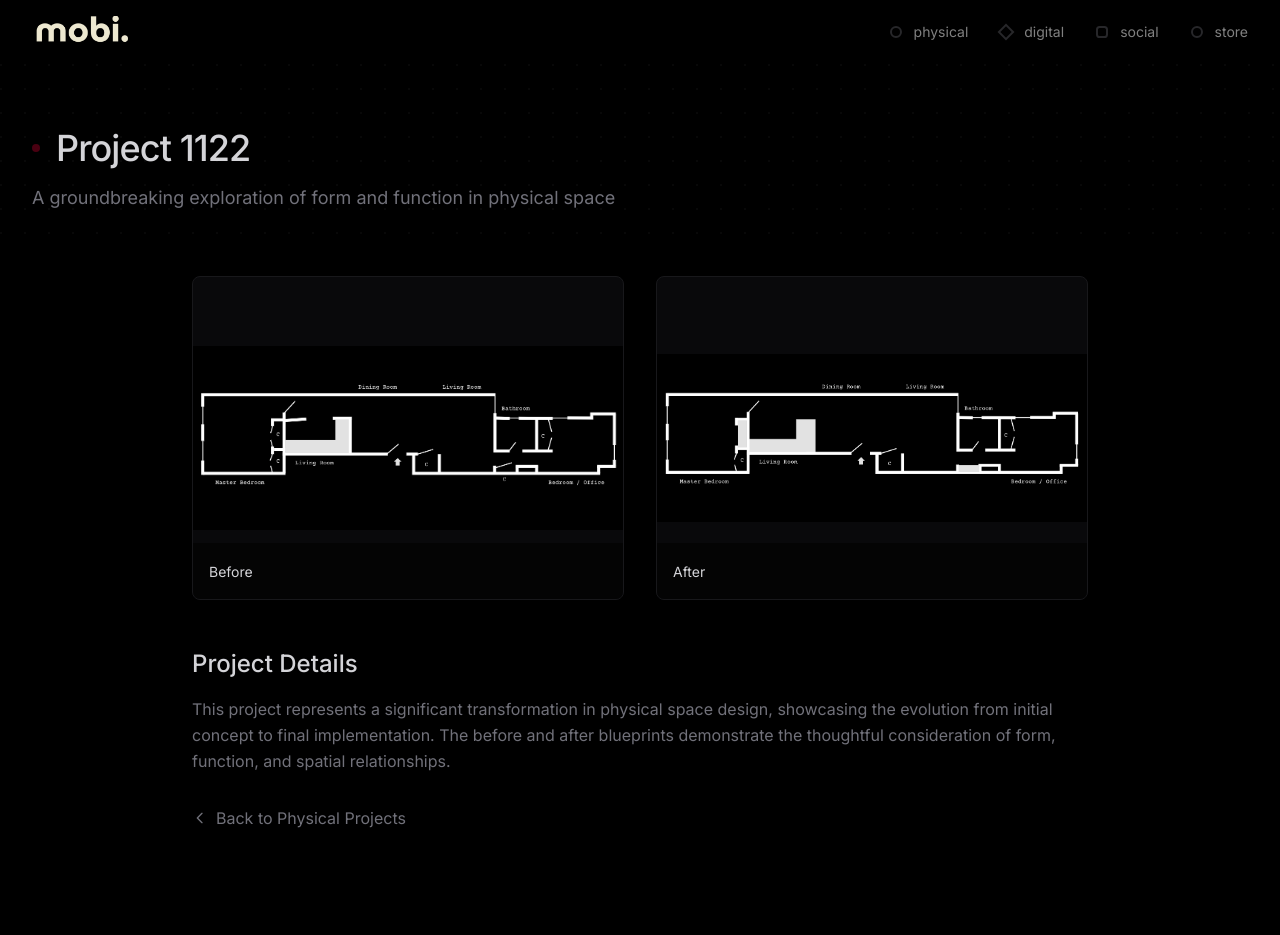
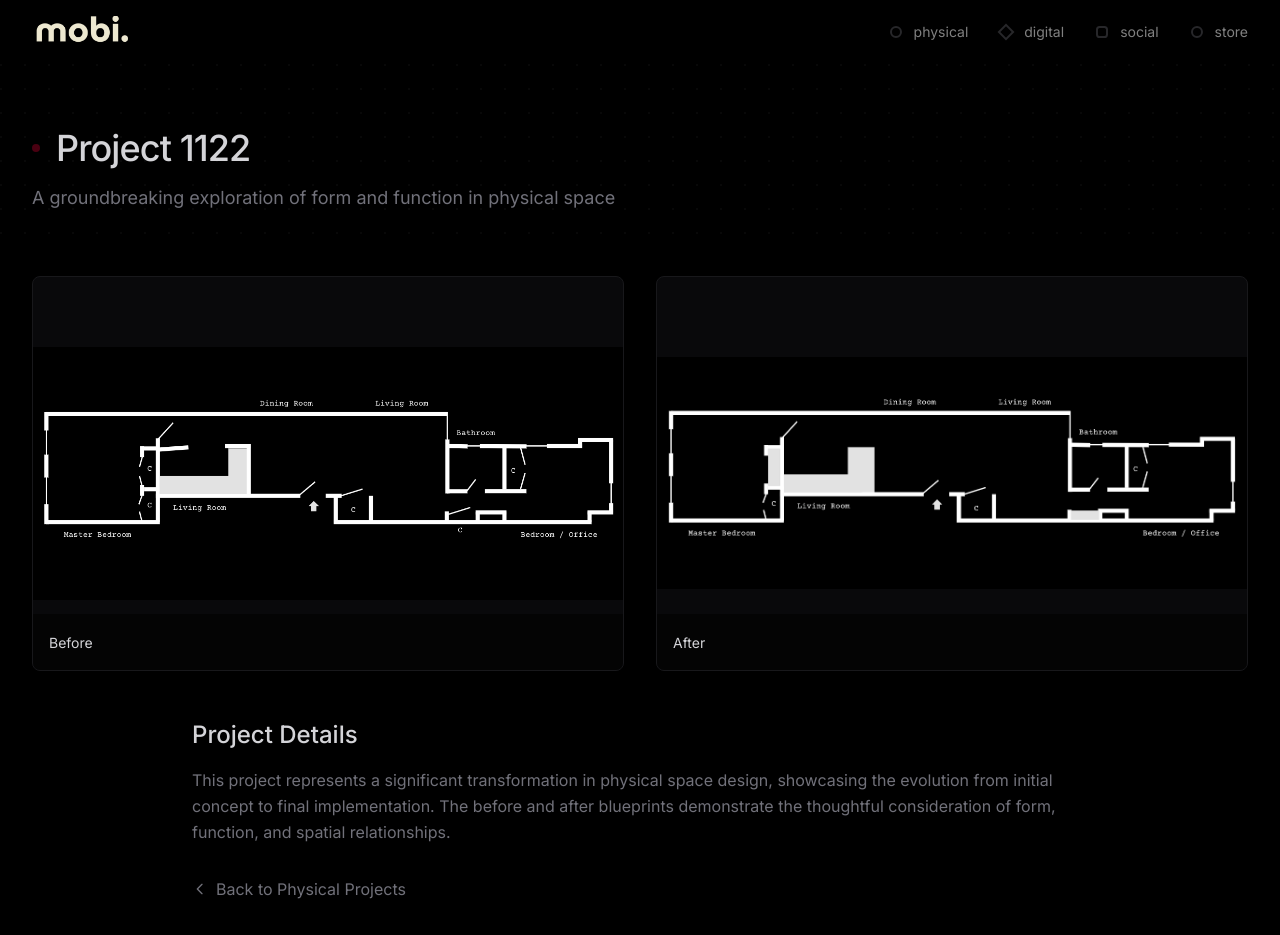
Before and after one commit to stilwellc/Mobi, a Next.js app: page /physical/1122 in a window 1280 px wide. Before the commit the page ends 864 px from the top, so only its background shows below. Built offline with nearby package versions, Linux system fonts and the light colour scheme; a web font is replaced by a local one.

Commit message:
Increase blueprint size for better readability on desktop

```diff
--- a/app/physical/1122/page.tsx
+++ b/app/physical/1122/page.tsx
@@ -38,8 +38,8 @@ export default function Project1122() {
       {/* Project Content */}
       <section className="py-8">
         <div className="max-w-7xl mx-auto px-4 sm:px-6 lg:px-8">
-          <div className="max-w-4xl mx-auto">
-            <div className="grid grid-cols-1 md:grid-cols-2 gap-8">
+          <div className="max-w-[2000px] mx-auto">
+            <div className="grid grid-cols-1 lg:grid-cols-2 gap-8">
               {/* Before Image */}
               <motion.div
                 initial={{ opacity: 0, y: 20 }}
@@ -48,7 +48,7 @@ export default function Project1122() {
                 viewport={{ once: true }}
                 className="relative"
               >
-                <div className="relative aspect-[4/3] rounded-lg overflow-hidden bg-zinc-950 border border-zinc-900 hover:border-zinc-800 transition-all duration-300">
+                <div className="relative aspect-[3/2] rounded-lg overflow-hidden bg-zinc-950 border border-zinc-900 hover:border-zinc-800 transition-all duration-300">
                   <img
                     src="/images/1122/1122before.png"
                     alt="Before blueprint"
@@ -68,7 +68,7 @@ export default function Project1122() {
                 viewport={{ once: true }}
                 className="relative"
               >
-                <div className="relative aspect-[4/3] rounded-lg overflow-hidden bg-zinc-950 border border-zinc-900 hover:border-zinc-800 transition-all duration-300">
+                <div className="relative aspect-[3/2] rounded-lg overflow-hidden bg-zinc-950 border border-zinc-900 hover:border-zinc-800 transition-all duration-300">
                   <img
                     src="/images/1122/1122affter.png"
                     alt="After blueprint"
@@ -81,7 +81,7 @@ export default function Project1122() {
               </motion.div>
             </div>
 
-            <div className="mt-12">
+            <div className="mt-12 max-w-4xl mx-auto">
               <h2 className="text-2xl font-medium text-zinc-300 mb-4">Project Details</h2>
               <p className="text-base text-zinc-500 leading-relaxed">
                 This project represents a significant transformation in physical space design,
@@ -91,7 +91,7 @@ export default function Project1122() {
               </p>
             </div>
 
-            <div className="mt-8">
+            <div className="mt-8 max-w-4xl mx-auto">
               <Link
                 href="/physical"
                 className="inline-flex items-center text-zinc-500 hover:text-zinc-300 transition-colors"
```
